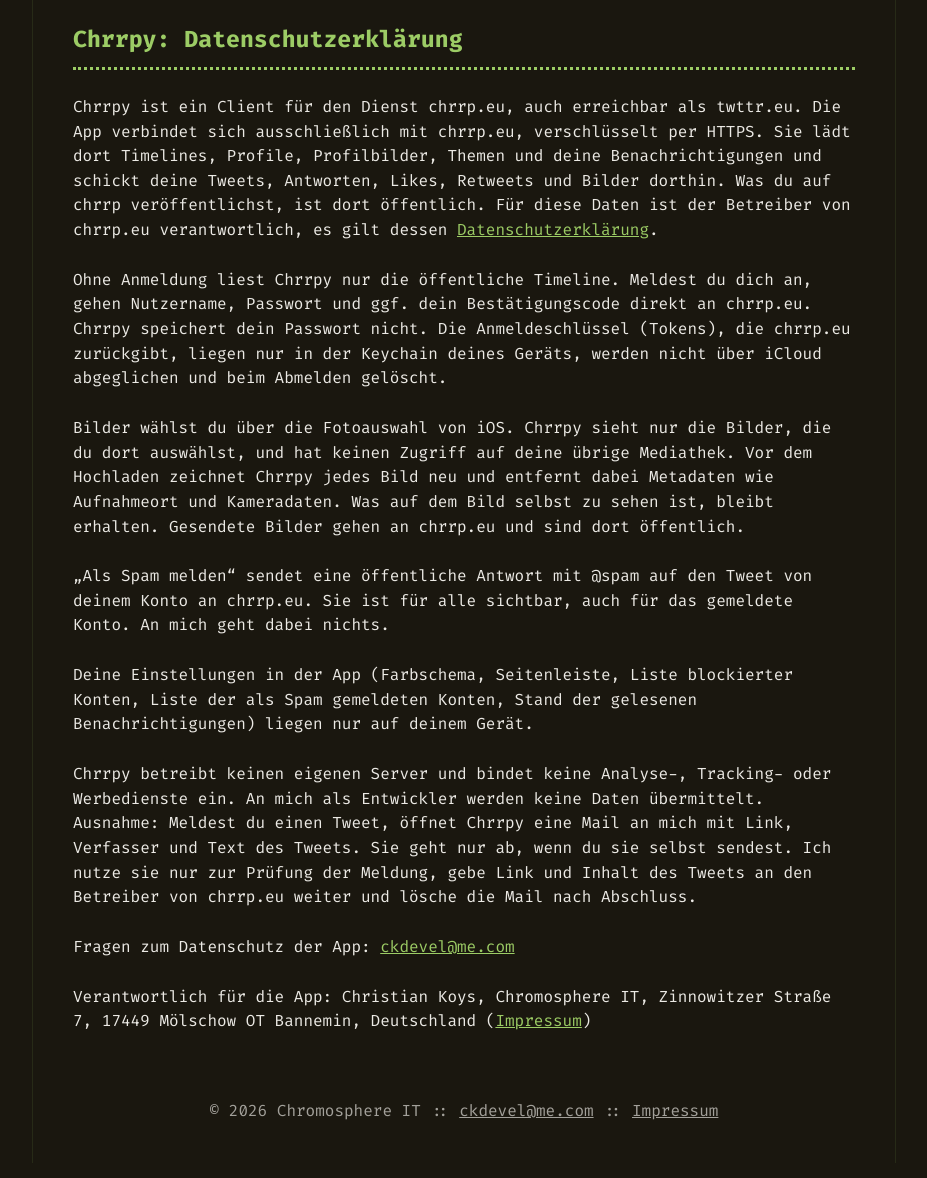
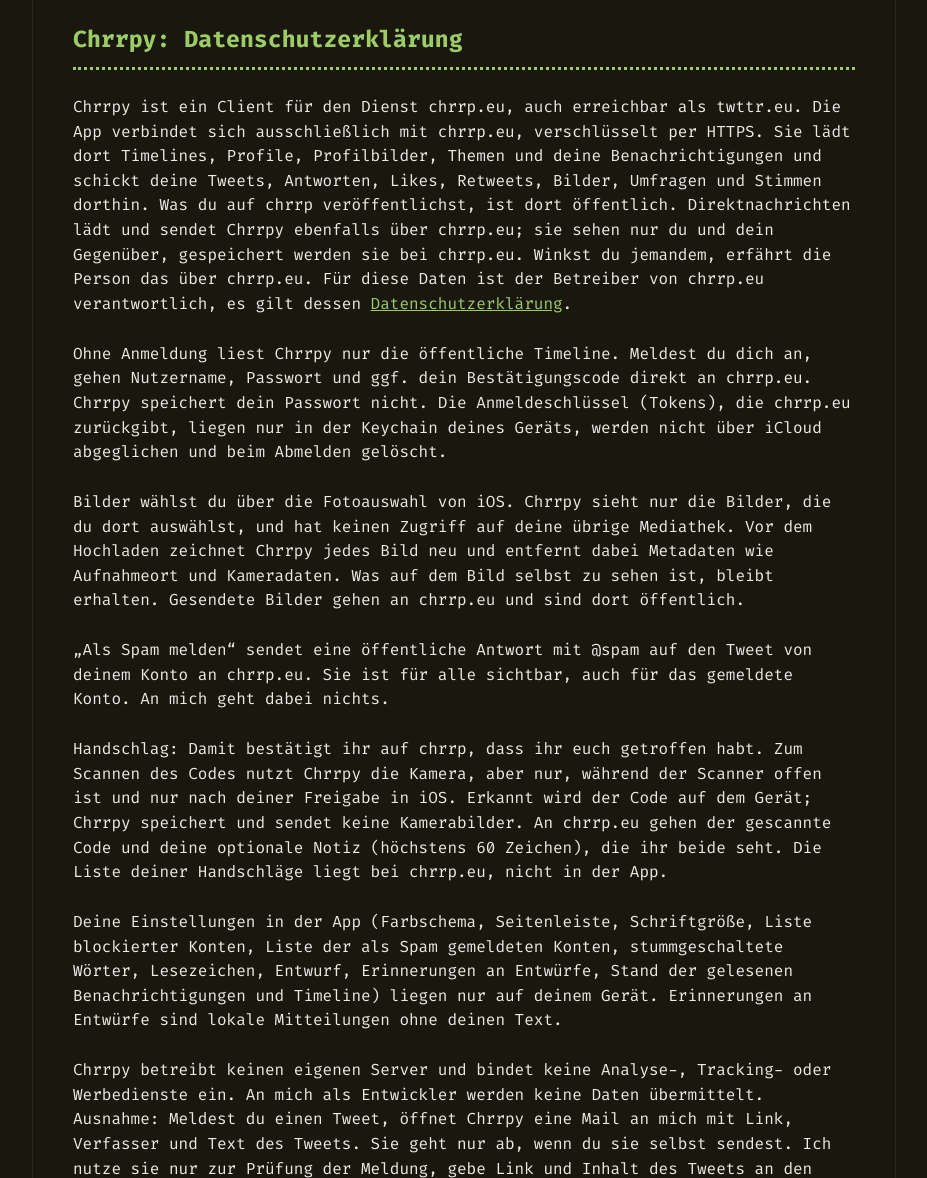
Before and after one commit to Chromosphere-IT/chromosphere-it.github.io, a plain HTML site: page chrrpy/privacy.html in a window 1280 px wide. Shown: the part 122-1300 px from the top of the page, without its empty margins (176-1103 px from the left). Drawn offline with Linux system fonts and the light colour scheme.

Commit message:
chrrpy: Datenschutz um Handschlag, Kamera, DMs, Umfragen, Winke und lokale Daten aus 1.0.4 ergänzt
Co-Authored-By: Claude Opus 5.5 <noreply@anthropic.com>

```diff
--- a/chrrpy/privacy.html
+++ b/chrrpy/privacy.html
@@ -18,11 +18,12 @@
 
 <main class="content">
 <h1 class="page-title" id="datenschutz">Chrrpy: Datenschutzerklärung</h1>
-<p>Chrrpy ist ein Client für den Dienst chrrp.eu, auch erreichbar als twttr.eu. Die App verbindet sich ausschließlich mit chrrp.eu, verschlüsselt per HTTPS. Sie lädt dort Timelines, Profile, Profilbilder, Themen und deine Benachrichtigungen und schickt deine Tweets, Antworten, Likes, Retweets und Bilder dorthin. Was du auf chrrp veröffentlichst, ist dort öffentlich. Für diese Daten ist der Betreiber von chrrp.eu verantwortlich, es gilt dessen <a href="https://chrrp.eu/datenschutz">Datenschutzerklärung</a>.</p>
+<p>Chrrpy ist ein Client für den Dienst chrrp.eu, auch erreichbar als twttr.eu. Die App verbindet sich ausschließlich mit chrrp.eu, verschlüsselt per HTTPS. Sie lädt dort Timelines, Profile, Profilbilder, Themen und deine Benachrichtigungen und schickt deine Tweets, Antworten, Likes, Retweets, Bilder, Umfragen und Stimmen dorthin. Was du auf chrrp veröffentlichst, ist dort öffentlich. Direktnachrichten lädt und sendet Chrrpy ebenfalls über chrrp.eu; sie sehen nur du und dein Gegenüber, gespeichert werden sie bei chrrp.eu. Winkst du jemandem, erfährt die Person das über chrrp.eu. Für diese Daten ist der Betreiber von chrrp.eu verantwortlich, es gilt dessen <a href="https://chrrp.eu/datenschutz">Datenschutzerklärung</a>.</p>
 <p>Ohne Anmeldung liest Chrrpy nur die öffentliche Timeline. Meldest du dich an, gehen Nutzername, Passwort und ggf. dein Bestätigungscode direkt an chrrp.eu. Chrrpy speichert dein Passwort nicht. Die Anmeldeschlüssel (Tokens), die chrrp.eu zurückgibt, liegen nur in der Keychain deines Geräts, werden nicht über iCloud abgeglichen und beim Abmelden gelöscht.</p>
 <p>Bilder wählst du über die Fotoauswahl von iOS. Chrrpy sieht nur die Bilder, die du dort auswählst, und hat keinen Zugriff auf deine übrige Mediathek. Vor dem Hochladen zeichnet Chrrpy jedes Bild neu und entfernt dabei Metadaten wie Aufnahmeort und Kameradaten. Was auf dem Bild selbst zu sehen ist, bleibt erhalten. Gesendete Bilder gehen an chrrp.eu und sind dort öffentlich.</p>
 <p>„Als Spam melden“ sendet eine öffentliche Antwort mit @spam auf den Tweet von deinem Konto an chrrp.eu. Sie ist für alle sichtbar, auch für das gemeldete Konto. An mich geht dabei nichts.</p>
-<p>Deine Einstellungen in der App (Farbschema, Seitenleiste, Liste blockierter Konten, Liste der als Spam gemeldeten Konten, Stand der gelesenen Benachrichtigungen) liegen nur auf deinem Gerät.</p>
+<p>Handschlag: Damit bestätigt ihr auf chrrp, dass ihr euch getroffen habt. Zum Scannen des Codes nutzt Chrrpy die Kamera, aber nur, während der Scanner offen ist und nur nach deiner Freigabe in iOS. Erkannt wird der Code auf dem Gerät; Chrrpy speichert und sendet keine Kamerabilder. An chrrp.eu gehen der gescannte Code und deine optionale Notiz (höchstens 60 Zeichen), die ihr beide seht. Die Liste deiner Handschläge liegt bei chrrp.eu, nicht in der App.</p>
+<p>Deine Einstellungen in der App (Farbschema, Seitenleiste, Schriftgröße, Liste blockierter Konten, Liste der als Spam gemeldeten Konten, stummgeschaltete Wörter, Lesezeichen, Entwurf, Erinnerungen an Entwürfe, Stand der gelesenen Benachrichtigungen und Timeline) liegen nur auf deinem Gerät. Erinnerungen an Entwürfe sind lokale Mitteilungen ohne deinen Text.</p>
 <p>Chrrpy betreibt keinen eigenen Server und bindet keine Analyse-, Tracking- oder Werbedienste ein. An mich als Entwickler werden keine Daten übermittelt. Ausnahme: Meldest du einen Tweet, öffnet Chrrpy eine Mail an mich mit Link, Verfasser und Text des Tweets. Sie geht nur ab, wenn du sie selbst sendest. Ich nutze sie nur zur Prüfung der Meldung, gebe Link und Inhalt des Tweets an den Betreiber von chrrp.eu weiter und lösche die Mail nach Abschluss.</p>
 <p>Fragen zum Datenschutz der App: <a href="mailto:ckdevel@me.com?subject=Chrrpy%20Datenschutz">ckdevel@me.com</a></p>
 <p>Verantwortlich für die App: Christian Koys, Chromosphere IT, Zinnowitzer Straße 7, 17449 Mölschow OT Bannemin, Deutschland (<a href="/impressum.html">Impressum</a>)</p>
```
